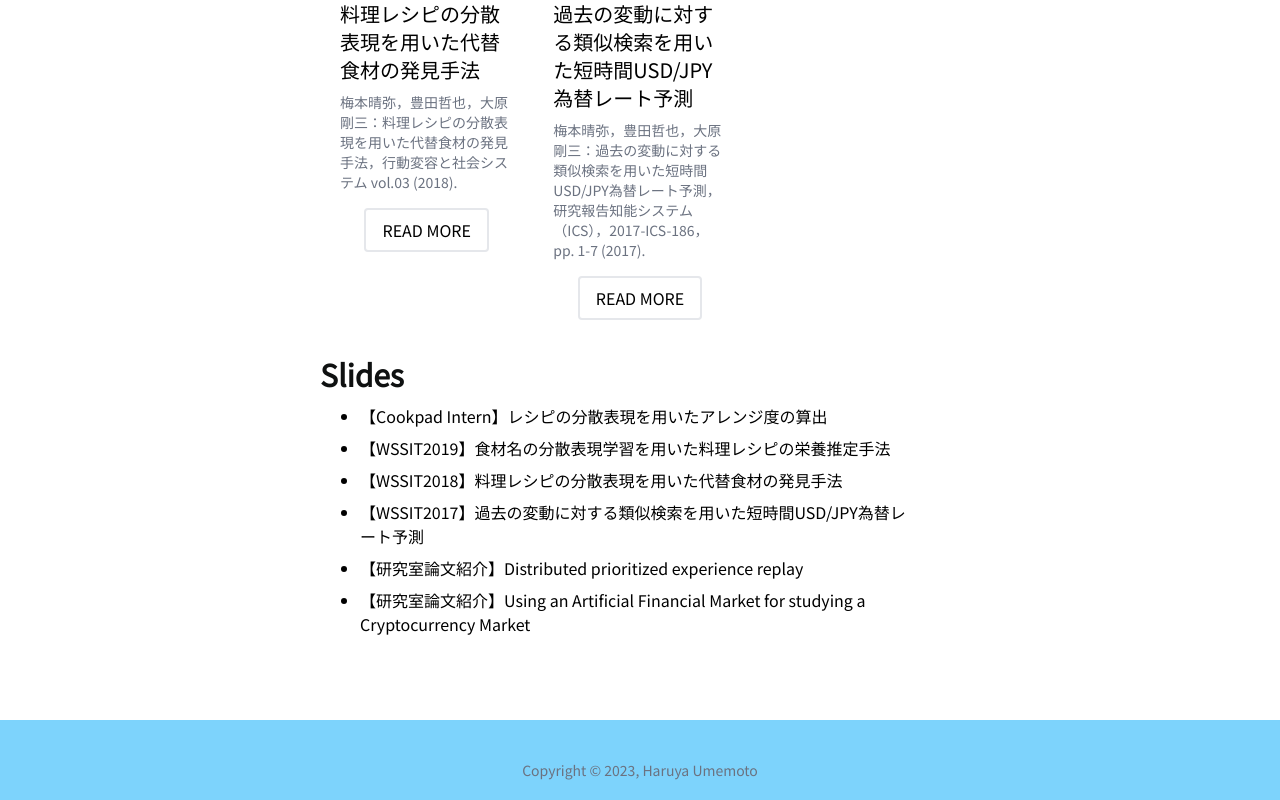
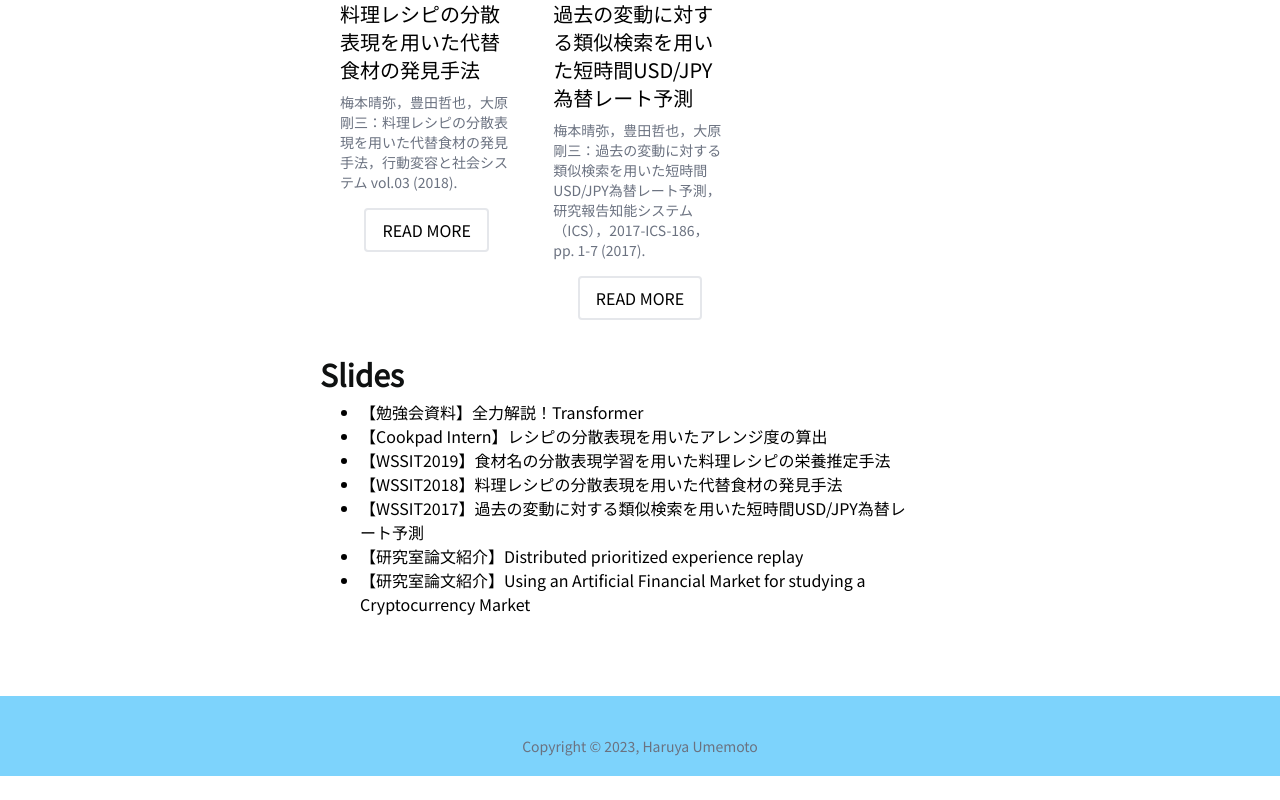
Before and after one commit to umepy/umeco-portfolio, a Next.js app: page / in a window 1280 px wide. Shown: the part 2208-3008 px from the top of the page. After the commit the page ends 2984 px from the top, so only its background shows below. Built offline with nearby package versions, Linux system fonts and the light colour scheme.

Commit message:
use span for enable clicking correct area

```diff
--- a/src/pages/index.tsx
+++ b/src/pages/index.tsx
@@ -235,18 +235,29 @@ export default function Home() {
                   </div>
                 </div>
               </div>
+
               <p className="text-3xl font-bold text-text_gray pt-4 pb-2">
                 Slides
               </p>
               <ul className="list-disc px-10 pb-20">
                 <li>
                   <a
+                    href="https://www.slideshare.net/ArithmerInc/transformer-248613529"
+                    target="_blank"
+                  >
+                    <span className="hover:text-blue-400 py-1">
+                      【勉強会資料】全力解説！Transformer
+                    </span>
+                  </a>
+                </li>
+                <li>
+                  <a
                     href="https://speakerdeck.com/umeco/cookpad-r-and-d-internship-2018-byumeco"
                     target="_blank"
                   >
-                    <p className="hover:text-blue-400 py-1">
+                    <span className="hover:text-blue-400 py-1">
                       【Cookpad Intern】レシピの分散表現を用いたアレンジ度の算出
-                    </p>
+                    </span>
                   </a>
                 </li>
                 <li>
@@ -254,9 +265,9 @@ export default function Home() {
                     href="https://speakerdeck.com/umeco/wssit2019-shi-cai-ming-falsefen-san-biao-xian-xue-xi-woyong-italiao-li-resipifalserong-yang-tui-ding-shou-fa"
                     target="_blank"
                   >
-                    <p className="hover:text-blue-400 py-1">
+                    <span className="hover:text-blue-400 py-1">
                       【WSSIT2019】食材名の分散表現学習を用いた料理レシピの栄養推定手法
-                    </p>
+                    </span>
                   </a>
                 </li>
                 <li>
@@ -264,9 +275,9 @@ export default function Home() {
                     href="https://speakerdeck.com/umeco/wssit2018-liao-li-resipifalsefen-san-biao-xian-woyong-itadai-ti-shi-cai-falsefa-jian-shou-fa"
                     target="_blank"
                   >
-                    <p className="hover:text-blue-400 py-1">
+                    <span className="hover:text-blue-400 py-1">
                       【WSSIT2018】料理レシピの分散表現を用いた代替食材の発見手法
-                    </p>
+                    </span>
                   </a>
                 </li>
                 <li>
@@ -274,9 +285,9 @@ export default function Home() {
                     href="https://speakerdeck.com/umeco/jpywei-ti-retoyu-ce"
                     target="_blank"
                   >
-                    <p className="hover:text-blue-400 py-1">
+                    <span className="hover:text-blue-400 py-1">
                       【WSSIT2017】過去の変動に対する類似検索を用いた短時間USD/JPY為替レート予測
-                    </p>
+                    </span>
                   </a>
                 </li>
                 <li>
@@ -284,10 +295,10 @@ export default function Home() {
                     href="https://speakerdeck.com/umeco/distributed-prioritized-experience-replay"
                     target="_blank"
                   >
-                    <p className="hover:text-blue-400 py-1">
+                    <span className="hover:text-blue-400 py-1">
                       【研究室論文紹介】Distributed prioritized experience
                       replay
-                    </p>
+                    </span>
                   </a>
                 </li>
                 <li>
@@ -295,10 +306,10 @@ export default function Home() {
                     href="https://speakerdeck.com/umeco/using-an-artificial-financial-market-for-studying-a-cryptocurrency-market"
                     target="_blank"
                   >
-                    <p className="hover:text-blue-400 py-1">
+                    <span className="hover:text-blue-400 py-1">
                       【研究室論文紹介】Using an Artificial Financial Market for
                       studying a Cryptocurrency Market
-                    </p>
+                    </span>
                   </a>
                 </li>
               </ul>
```
